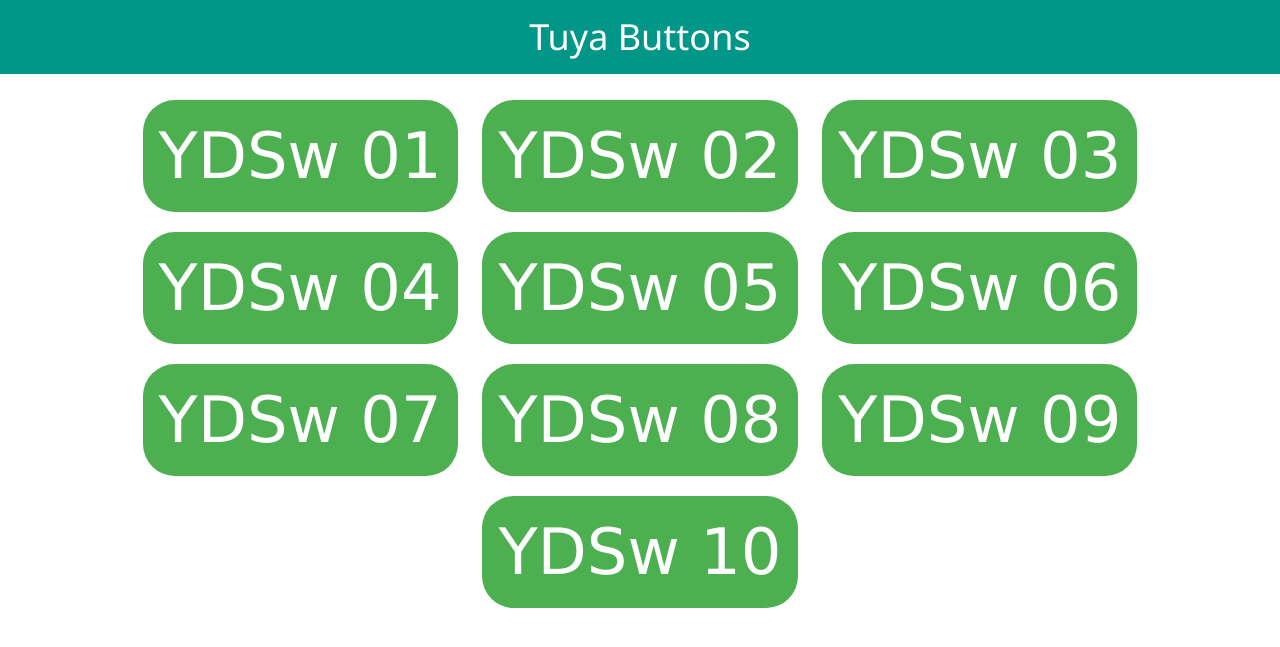
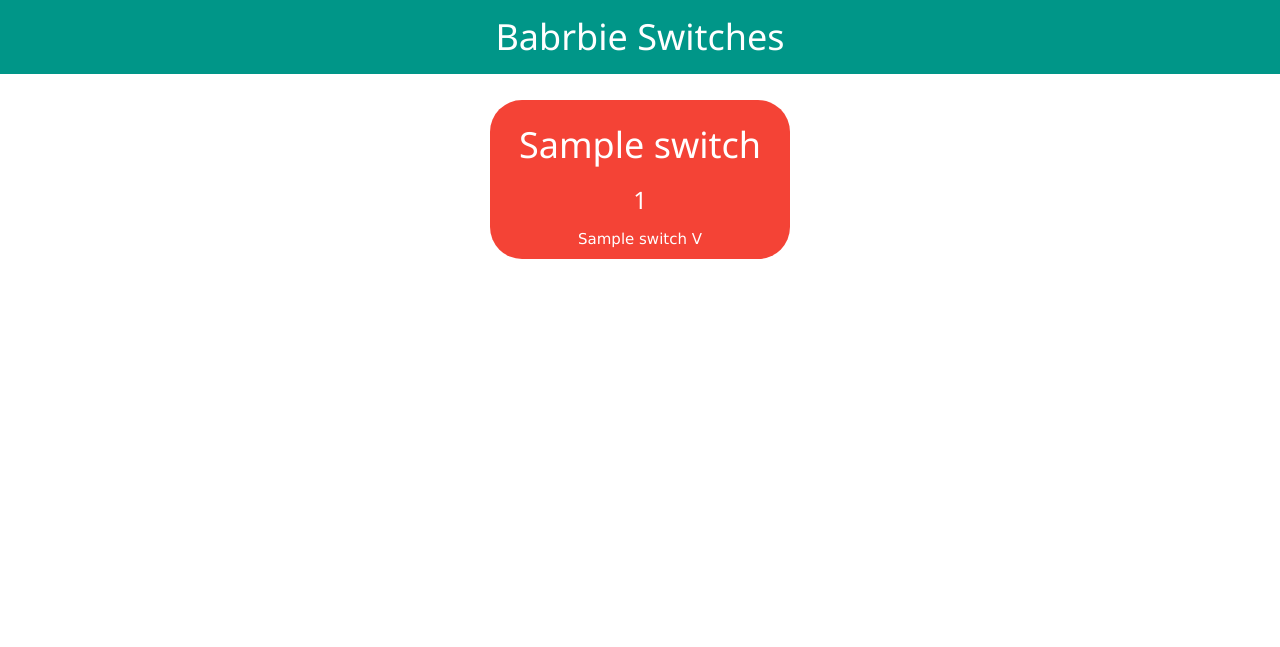
Before and after one commit to Gfiles/btnsTuya, a Flask app: template templates/index.html in a window 1280 px wide. Shown: the top 647 px of the page. Run offline with Flask 3, Linux system fonts and the light colour scheme; the template is opened without the code that fills it: most values are stand-ins (such as "Sample title", 1, 10 or a date in 2020).

Commit message:
updates made by flask

```diff
--- a/templates/index.html
+++ b/templates/index.html
@@ -6,90 +6,39 @@
         <style>
             .w3-button {
                 margin: 10px;
+                min-width: 300px;
+                max-width: 50%;
                 /* Other button styles */
-            }
-            .button {
-                padding: 20px;
-                font-size: 20px;
-                background-color: #4CAF50;
-                color: white;
-                border: none;
-                cursor: pointer;
             }
 
             .button:hover {
                 background-color: #3e8e41;
-
             }
 
-            .w3-button.off {
-                background-color: #f44336;
-            }
         </style>
     </head>
     <body>
         <div class="w3-container w3-teal w3-center">
-            <h1>Tuya Buttons</h1>
+            <h1>Babrbie Switches</h1>
         </div>
         <div class="w3-center w3-row-padding w3-panel">
-            <button class="w3-button w3-round-xxlarge w3-jumbo w3-green w3-ripple" id="1" onclick="executeBatch(this)">YDSw 01</button>
-            <button class="w3-button w3-round-xxlarge w3-jumbo w3-green w3-ripple" id="2" onclick="executeBatch(this)">YDSw 02</button>
-            <button class="w3-button w3-round-xxlarge w3-jumbo w3-green w3-ripple" id="1" onclick="executeBatch(this)">YDSw 03</button>
-            <button class="w3-button w3-round-xxlarge w3-jumbo w3-green w3-ripple" id="2" onclick="executeBatch(this)">YDSw 04</button>
-            <button class="w3-button w3-round-xxlarge w3-jumbo w3-green w3-ripple" id="1" onclick="executeBatch(this)">YDSw 05</button>
-            <button class="w3-button w3-round-xxlarge w3-jumbo w3-green w3-ripple" id="2" onclick="executeBatch(this)">YDSw 06</button>
-            <button class="w3-button w3-round-xxlarge w3-jumbo w3-green w3-ripple" id="1" onclick="executeBatch(this)">YDSw 07</button>
-            <button class="w3-button w3-round-xxlarge w3-jumbo w3-green w3-ripple" id="2" onclick="executeBatch(this)">YDSw 08</button>
-            <button class="w3-button w3-round-xxlarge w3-jumbo w3-green w3-ripple" id="1" onclick="executeBatch(this)">YDSw 09</button>
-            <button class="w3-button w3-round-xxlarge w3-jumbo w3-green w3-ripple" id="2" onclick="executeBatch(this)">YDSw 10</button>
+            {% for switch in switches %}
+            <button class="w3-button w3-round-xxlarge
+            {% if switch[2] == True %}
+                w3-green
+            {% else %}
+                w3-red
+            {% endif %}
+            w3-ripple" onclick="toggleSwitch('{{ device_id }}')">
+                <h1>{{ switch[1] }}</h1>
+                <h3>{{ switch[0] }}</h3>{{ switch[3] }} V
+            </button>
+            {% endfor %}
         </div>
         <script>
-            function executeBatch(btn) {
-                var xhr = new XMLHttpRequest();
-                var btnNum = btn.id;
-                if (btn.classList.contains("off")) {
-                    btn.classList.remove("off");
-                    // Execute your command-line file here
-                    var btnState = "On";
-                } else {
-                    btn.classList.add("off");
-                    var btnState = "Off";
-                }
-                //alert("Button " + (btnNum) + " was clicked.");
-                xhr.open("POST", "/execute_batch", true);
-                xhr.setRequestHeader("Content-type", "application/x-www-form-urlencoded");
-                xhr.onreadystatechange = function() {
-                    if (xhr.readyState == 4 && xhr.status == 200) {
-                    // Handle the response from the server
-
-                    console.log(xhr.responseText);
-                    }
-                };
-                xhr.send("btnNum=" + encodeURIComponent(btnNum) + "&btnState=" + encodeURIComponent(btnState))
+            function toggleSwitch(device_id) {
+                window.location.href = "/toggle/" + device_id;
             }
-
-            function updateButtonState() {
-                fetch('/get_state')
-                    .then(response => response.json())
-                    .then(data => {
-                        const state = data.state;
-                        const btn = document.getElementById('1');
-                        state.forEach(btnState);
-                        //button.textContent = state;
-                    });
-            }
-
-            function btnState(item, index) {
-                const btn = document.getElementById(index+1);
-                if (item == "On") {
-                    btn.classList.remove("off");
-                }
-                if (item == "Off") {
-                    btn.classList.add("off");
-                }
-            }
-            // Call the function initially
-            updateButtonState();
         </script>
     </body>
 </html>
```
